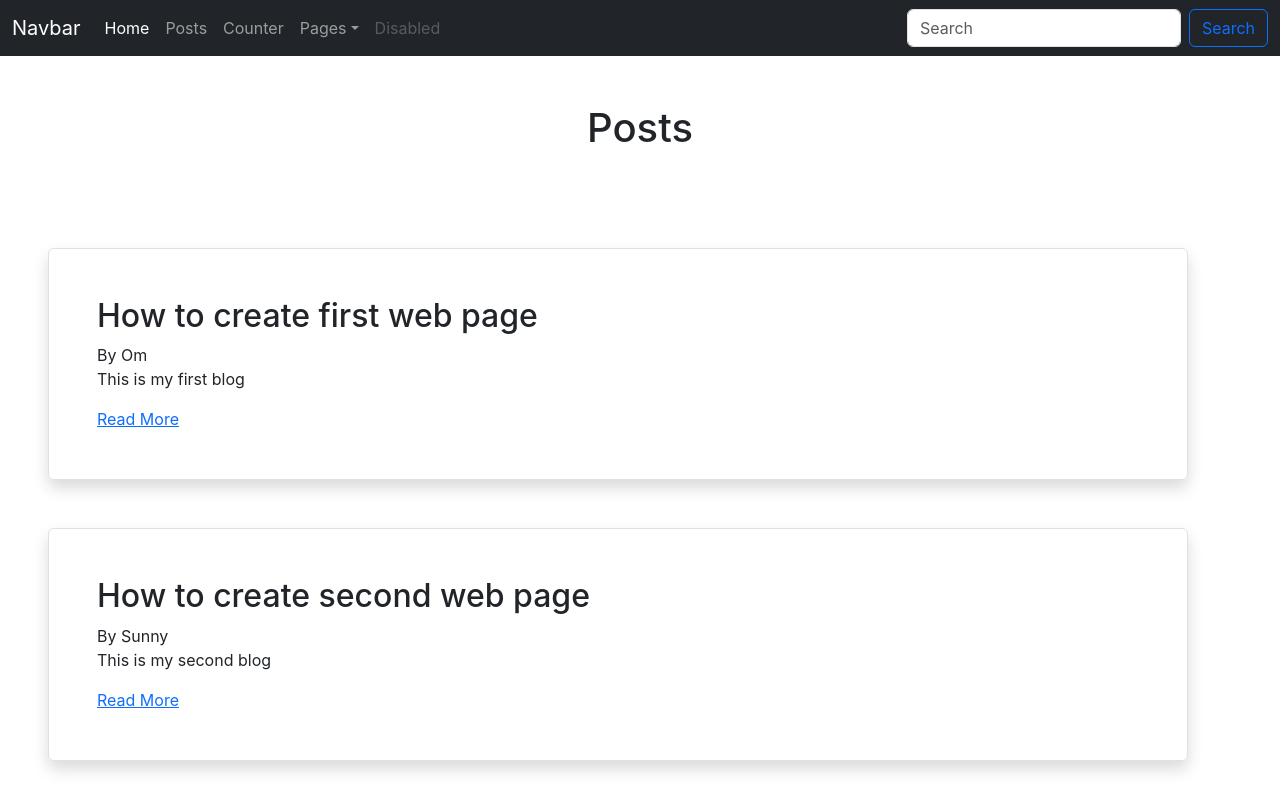
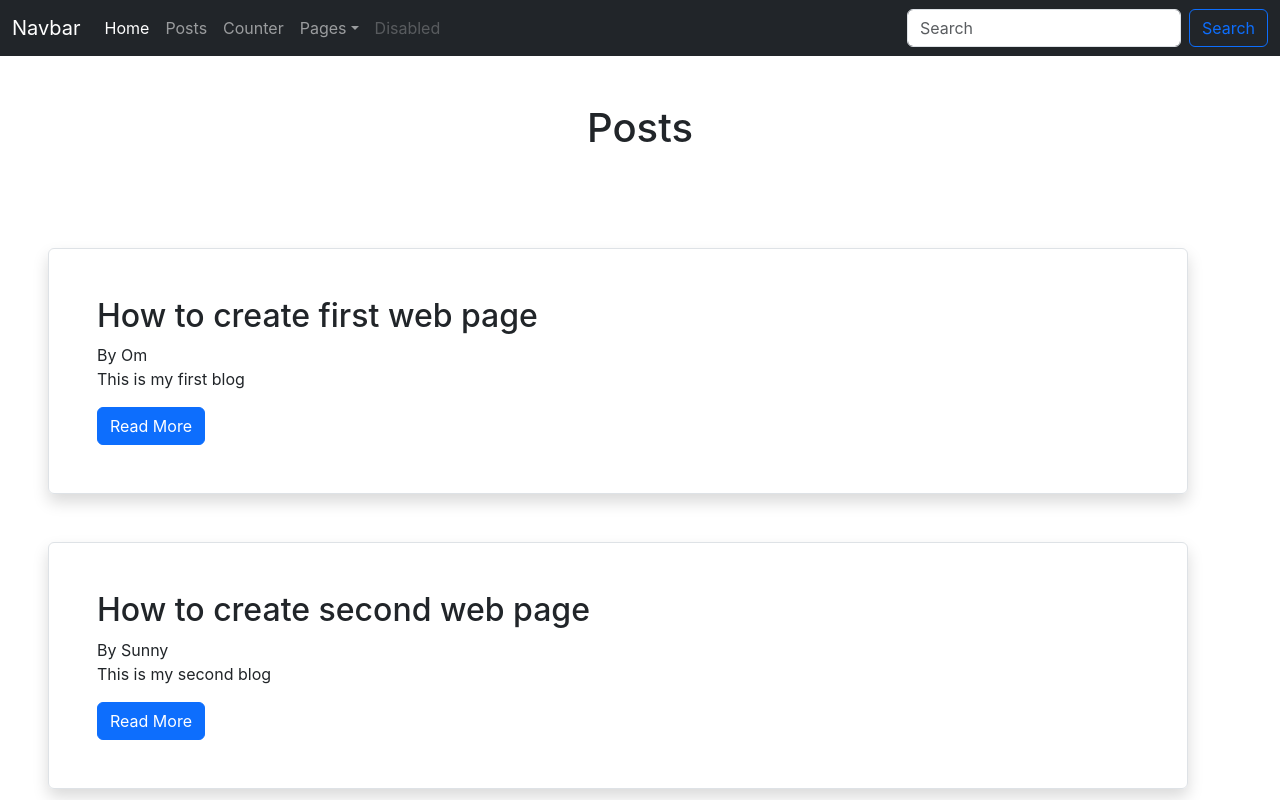
Before and after one commit to omnandurkar/React-Practice-2, a React (Create React App) app: page /posts in a window 1280 px wide. Shown: the top 800 px of the page. Built offline with nearby package versions, Linux system fonts and the light colour scheme.

Commit message:
Done with the advance routing

```diff
--- a/src/view/Posts/Posts.js
+++ b/src/view/Posts/Posts.js
@@ -8,6 +8,9 @@
         <>
         <Navbar/>
         <h1 className='p-5 text-center'>Posts</h1>
+
+      {/* const id,title,description,content,author,publishedDate = {post} */}
+
         {
             blogData.map((post, index)=>{
                 return <PreviewPostCard key={index} id={post.id} title={post.title} description={post.description} content={post.content} author={post.author} publishedDate={post.publishedDate} />
--- a/src/view/PreviewPostCard/PreviewPostCard.js
+++ b/src/view/PreviewPostCard/PreviewPostCard.js
@@ -2,15 +2,17 @@
 import { Link } from 'react-router-dom';
 
 
-function PreviewPostCard({id, title, author, description}){
-    return(
-        <div className='container m-5 shadow border rounded p-5'>
-        <div className='preview-post-card'>
-        <h2>{title}</h2>
-        <span>By{author}</span>
-        <p>{description}</p>
-        <Link to={`/post/read/${id}`}>Read More</Link>
-        </div>
+function PreviewPostCard({ id, title, author, description }) {
+    return (
+        <div className="container m-5 shadow border rounded p-5">
+            <div className="preview-post-card">
+                <h2>{title}</h2>
+                <span>By{author}</span>
+                <p>{description}</p>
+                <Link to={`/post/read/${id}`}>
+                    <button className='btn btn-primary ' >Read More</button>
+                </Link>
+            </div>
         </div>
     )
 }
```
